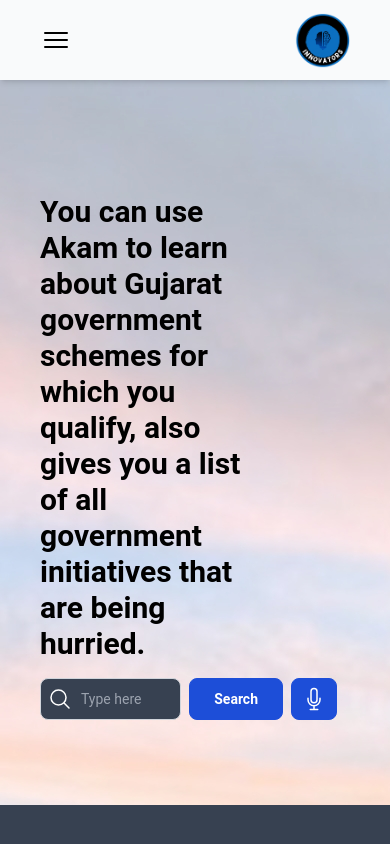
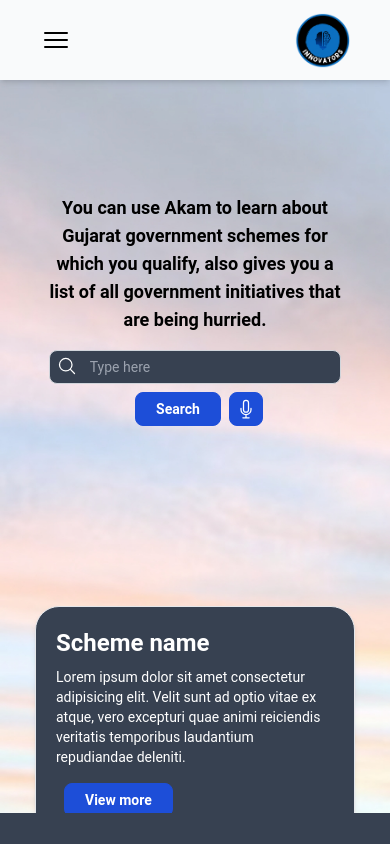
Before and after one commit to Nirmal314/test-db, a Next.js app: page / in a window 390 px wide. Built offline with nearby package versions, Linux system fonts and the light colour scheme.

Commit message:
index.js is responsive now

```diff
--- a/pages/_app.js
+++ b/pages/_app.js
@@ -24,7 +24,7 @@
   //     {
   //       pageLanguage: "en",
   //       includedLanguages: "en,gu,hi,ta,mr", // include this for selected languages
-  //       layout: google.translate.TranslateElement.InlineLayout.HORIZONTAL,
+  //       // layout: google.translate.TranslateElement.InlineLayout.HORIZONTAL,
   //       crossDomain:true
   //     },
   //     "google_translate_element"
@@ -176,7 +176,7 @@
                 )}
               </div>
             </div>
-            {/* <div id="google_translate_element"></div>    */}
+            {/* <div id="google_translate_element"></div> */}
           </div>
         </div>
 
--- a/pages/index.js
+++ b/pages/index.js
@@ -156,9 +156,9 @@
   );
 }
 
-function newHome() {
+function responsiveHome({ hideSidebar }) {
   function sleep(ms) {
-    return new Promise(resolve => setTimeout(resolve, ms));
+    return new Promise((resolve) => setTimeout(resolve, ms));
   }
   async function trans() {
     // let count = 0;
@@ -169,35 +169,35 @@
     while (true) {
       for (let i = 0; i < 3; i = (i + 1) % 3) {
         if (i == 0) {
-          await sleep(4000)
+          await sleep(4000);
           try {
             card3.style.opacity = 0;
             card1.style.opacity = 1;
           } catch (error) {
-            return
+            return;
           }
         } else if (i == 1) {
-          await sleep(4000)
+          await sleep(4000);
           try {
             card1.style.opacity = 0;
             card2.style.opacity = 1;
           } catch (error) {
-            return
+            return;
           }
         } else {
           // card2.style.transform = "translateX(100%)";
-          await sleep(4000)
+          await sleep(4000);
           try {
             card2.style.opacity = 0;
             card3.style.opacity = 1;
           } catch (error) {
-            return
+            return;
           }
         }
       }
     }
   }
-  trans()
+  // trans();
   function clearInput() {
     setTimeout(() => {
       document.getElementById("search").value = "";
@@ -225,28 +225,29 @@
     }
   }
   return (
-    <div className="w-full overflow-hidden h-screen fixed">
+    <div className="w-full overflow-x-hidden h-screen" onClick={hideSidebar}>
       <form
-        className="flex justify-between items-center ml-10 w-full mt-[23vh] mb-32 h-auto"
+        className="flex justify-between items-center pc:ml-10 w-full mt-[23vh] mb-32 h-auto nav:flex-col temp:flex-col mobile:flex-col"
         method="post"
         id="voice_form"
       >
-        <div className="flex flex-col">
-          <div className="w-3/4">
-            <p className="nav:text-lg text-3xl mb-4 font-semibold text-left w-3/4">
+        <div className="flex flex-col nav:justify-center mobile:justify-center nav:w-full mobile:w-full">
+          <div className="w-3/4 nav:w-full mobile:w-full">
+            <p className="nav:text-lg mobile:text-lg text-3xl mb-4 font-semibold text-left nav:text-center mobile:text-center w-3/4 nav:w-full mobile:w-full nav:px-16 mobile:px-12">
               You can use Akam to learn about Gujarat government schemes for
               which you qualify, also gives you a list of all government
               initiatives that are being hurried.
             </p>
           </div>
-          <div className="flex items-center w-3/4">
+          <div className="nav:w-full mobile:w-full nav:flex mobile:flex nav:justify-center mobile:justify-center nav:items-center mobile:items-center">
+            <div className="flex mobile:flex-col items-center w-3/4 relative overflow-auto">
               <svg
                 xmlns="http://www.w3.org/2000/svg"
                 fill="none"
                 viewBox="0 0 24 24"
                 strokeWidth="1.5"
                 stroke="currentColor"
-              className="w-6 h-6 ml-2 text-white absolute"
+                className="mobile:w-5 mobile:h-5 mobile:left-0 w-6 h-6 ml-2 mobile:mt-1.5 text-white absolute"
               >
                 <path
                   strokeLinecap="round"
@@ -257,21 +258,22 @@
               <input
                 type="text"
                 id="search"
-              className="bg-gray-700 border w-3/4 border-gray-300 text-sm rounded-lg focus:ring-blue-500 focus:border-blue-500 block pl-10 p-2.5 dark:bg-gray-700 dark:border-gray-600 dark:placeholder-gray-400 text-white"
+                className="bg-gray-700 mobile:mb-2 border w-3/4 mobile:w-full border-gray-300 text-sm rounded-lg focus:ring-blue-500 focus:border-blue-500 block pl-10 mobile:pl-10 p-2.5 mobile:p-1.5 dark:bg-gray-700 dark:border-gray-600 dark:placeholder-gray-400 text-white"
                 placeholder="Type here"
                 required
                 name="search"
               />
+              <div className="flex">
                 <button
                   onClick={clearInput}
                   type="submit"
-              className="inline-flex transition-all items-center py-2.5 px-6 ml-2 text-sm font-semibold text-white bg-blue-700 rounded-lg border border-blue-700 hover:bg-blue-800 focus:ring-4 focus:outline-none focus:ring-blue-300 dark:bg-blue-600 dark:hover:bg-blue-700 dark:focus:ring-blue-800"
+                  className="inline-flex transition-all items-center py-2.5 px-6 mobile:py-1.5 mobile:px-5 ml-2 text-sm font-semibold text-white bg-blue-700 rounded-lg border border-blue-700 hover:bg-blue-800 focus:ring-4 focus:outline-none focus:ring-blue-300 dark:bg-blue-600 dark:hover:bg-blue-700 dark:focus:ring-blue-800"
                 >
                   Search
                 </button>
                 <button
                   onClick={startDictation}
-              className="inline-flex transition-all items-center px-2.5 py-2 ml-2 text-sm font-semibold text-white bg-blue-700 rounded-lg border border-blue-700 hover:bg-blue-800 focus:ring-4 focus:outline-none focus:ring-blue-300 dark:bg-blue-600 dark:hover:bg-blue-700 dark:focus:ring-blue-800"
+                  className="inline-flex transition-all items-center px-2.5 py-2 mobile:py-1 mobile:px-1.5 ml-2 text-sm font-semibold text-white bg-blue-700 rounded-lg border border-blue-700 hover:bg-blue-800 focus:ring-4 focus:outline-none focus:ring-blue-300 dark:bg-blue-600 dark:hover:bg-blue-700 dark:focus:ring-blue-800"
                 >
                   <svg
                     xmlns="http://www.w3.org/2000/svg"
@@ -279,7 +281,7 @@
                     viewBox="0 0 24 24"
                     strokeWidth="1.5"
                     stroke="currentColor"
-                className="w-6 h-6"
+                    className="w-6 h-6 mobile:w-5 mobile:h-5"
                   >
                     <path
                       strokeLinecap="round"
@@ -289,63 +291,36 @@
                   </svg>
                 </button>
               </div>
-          <div className="mt-6">
+            </div>
+          </div>
+          <div className="mt-6 nav:w-full mobile:w-full nav:flex mobile:flex nav:justify-center mobile:justify-center">
             <p
               id="listening"
-              className="text-3xl hidden font-medium text-blue-600"
+              className="text-3xl mobile:text-2xl hidden font-medium text-blue-600"
             >
               Listening...
             </p>
           </div>
         </div>
-        <div className="flex -ml-28 flex-col justify-center w-full p-5">
+        <div className="temp:ml-0 temp:mt-10 mobile:mt-20 flex h-96 items-center justify-center temp:items-center temp:justify-center overflow-auto pc:-ml-[25%] flex-col pc:justify-start w-full p-5">
+          <div className="flex h-48 items-center w-full temp:justify-start justify-center relative">
             <div
               id="card1"
-            className="absolute opacity-0 transition-all duration-[1000ms] max-w-md rounded-3xl border border-gray-200 shadow-md bg-gray-700"
+              className="absolute transition-all duration-[1000ms] max-w-md temp:max-w-sm nav:max-w-sm mobile:max-w-xs rounded-3xl border border-gray-200 shadow-md bg-gray-700"
             >
               <div className="p-5">
-              <div className="text-lg text-white font-semibold">
-                card 1 : Lorem ipsum dolor sit, amet consectetur adipisicing
-                elit. Perspiciatis, autem.
+                <div className="text-3xl mobile:text-2xl mb-2 text-white font-semibold">
+                  Scheme name
                 </div>
-              <div className="mt-4">
-                <a href="https://www.google.com">
-                  <div className="inline-flex transition-all items-center py-2.5 px-6 ml-2 text-sm font-semibold text-white bg-blue-700 rounded-lg border border-blue-700 hover:bg-blue-800 focus:ring-4 focus:outline-none focus:ring-blue-300 dark:bg-blue-600 dark:hover:bg-blue-700 dark:focus:ring-blue-800">
-                    View more
+                <div className="text-sm mb-4 text-white font-normal">
+                  Lorem ipsum dolor sit amet consectetur adipisicing elit. Velit
+                  sunt ad optio vitae ex atque, vero excepturi quae animi
+                  reiciendis veritatis temporibus laudantium repudiandae
+                  deleniti.
                 </div>
-                </a>
-              </div>
-            </div>
-          </div>
-          <div
-            id="card2"
-            className="absolute opacity-0 transition-all duration-[1000ms] max-w-md rounded-3xl border border-gray-200 shadow-md bg-gray-700"
-          >
-            <div className="p-5">
-              <div className="text-lg text-white font-semibold">
-                card 2 : Lorem ipsum dolor sit, amet consectetur adipisicing
-                elit
-              </div>
-              <div className="mt-4">
-                <a href="https://www.google.com">
-                  <div className="inline-flex transition-all items-center py-2.5 px-6 ml-2 text-sm font-semibold text-white bg-blue-700 rounded-lg border border-blue-700 hover:bg-blue-800 focus:ring-4 focus:outline-none focus:ring-blue-300 dark:bg-blue-600 dark:hover:bg-blue-700 dark:focus:ring-blue-800">
-                    View more
-                  </div>
-                </a>
-              </div>
-            </div>
-          </div>
-          <div
-            id="card3"
-            className="absolute opacity-0 transition-all duration-[1000ms] max-w-md rounded-3xl border border-gray-200 shadow-md bg-gray-700"
-          >
-            <div className="p-5">
-              <div className="text-lg text-white font-semibold">
-                card 3 : Lorem ipsum dolor sit
-              </div>
-              <div className="mt-4">
-                <a href="https://www.google.com">
-                  <div className="inline-flex transition-all items-center py-2.5 px-6 ml-2 text-sm font-semibold text-white bg-blue-700 rounded-lg border border-blue-700 hover:bg-blue-800 focus:ring-4 focus:outline-none focus:ring-blue-300 dark:bg-blue-600 dark:hover:bg-blue-700 dark:focus:ring-blue-800">
+                <div className="">
+                  <a href="{% url 'dynamic_scheme' scheme.id %}">
+                    <div className="inline-flex transition-all items-center py-2.5 px-6 mobile:py-1.5 mobile:px-5 ml-2 text-sm font-semibold text-white bg-blue-700 rounded-lg border border-blue-700 hover:bg-blue-800 focus:ring-4 focus:outline-none focus:ring-blue-300 dark:bg-blue-600 dark:hover:bg-blue-700 dark:focus:ring-blue-800">
                       View more
                     </div>
                   </a>
@@ -353,67 +328,110 @@
               </div>
             </div>
           </div>
+        </div>
       </form>
-      <div className="ml-12 mb-6">
-        <p className="text-3xl font-semibold text-gray-800">
+      <div className="ml-12 mb-6 mobile:text-center mobile:ml-0 nav:text-center nav:ml-0">
+        <p className="text-3xl nav:text-2xl mobile:text-xl font-semibold text-gray-800">
           Browse schemes by catagories:
         </p>
       </div>
-      <div className="ml-10 mb-24 mt-18 flex w-full justify-start space-x-16">
-        <div className="max-w-[15rem] rounded-3xl border border-gray-200 shadow-md bg-gray-700">
+      <div className="mobile:hidden ml-10 nav:ml-0 mobile:ml-0 mb-24 mt-18 flex w-full items-center justify-start nav:justify-center mobile:justify-center space-x-16">
+        <div className="flex items-center nav:flex-col mobile:flex-col nav:space-y-12 mobile:space-y-10 pc:space-x-16 ">
+          <div className="max-w-[15rem] max-h-sm rounded-3xl border border-gray-200 shadow-md bg-gray-700">
             <div className="p-5">
               <a href="schemes/agriculture/" name="agriculture">
-              <h5 className="mb-2 text-xl font-bold tracking-tight text-white">
+                <h5 className="mb-2 text-xl mobile:text-lg font-bold tracking-tight text-white">
                   Agriculture
                 </h5>
               </a>
-            <p className="mb-3 text-md font-normal text-gray-400">
+              <p className="mb-3 mobile:hidden text-md font-normal text-gray-400">
                 All the schemes related to Agricluture.
               </p>
             </div>
           </div>
-        <div className="max-w-[15rem] rounded-3xl border border-gray-200 shadow-md bg-gray-700">
+          <div className="max-w-[15rem] max-h-sm rounded-3xl border border-gray-200 shadow-md bg-gray-700">
             <div className="p-5">
               <a href="schemes/education/" name="education">
-              <h5 className="mb-2 text-xl font-bold tracking-tight text-white">
+                <h5 className="mb-2 text-xl mobile:text-lg font-bold tracking-tight text-white">
                   Education
                 </h5>
               </a>
-            <p className="mb-3 text-md font-normal text-gray-400">
+              <p className="mb-3 mobile:hidden text-md font-normal text-gray-400">
                 All the schemes related to Education.
               </p>
             </div>
           </div>
-        <div className="max-w-[15rem] rounded-3xl border border-gray-200 shadow-md bg-gray-700">
+        </div>
+        <div className="flex items-center nav:flex-col mobile:flex-col nav:space-y-12 mobile:space-y-10 pc:space-x-16">
+          <div className="max-w-[15rem] max-h-sm rounded-3xl border border-gray-200 shadow-md bg-gray-700">
             <div className="p-5">
               <a href="schemes/startup/" name="startup">
-              <h5 className="mb-2 text-xl font-semibold tracking-tight text-white">
+                <h5 className="mb-2 text-xl mobile:text-lg font-semibold tracking-tight text-white">
                   Startup
                 </h5>
               </a>
-            <p className="mb-3 text-md font-normal text-gray-400">
+              <p className="mb-3 mobile:hidden text-md font-normal text-gray-400">
                 All the schemes related to Startup.
               </p>
             </div>
           </div>
-        <div className="max-w-[15rem] rounded-3xl border border-gray-200 shadow-md bg-gray-700">
+          <div className="max-w-[15rem] max-h-sm rounded-3xl border border-gray-200 shadow-md bg-gray-700">
             <div className="p-5">
               <a href="schemes/other/" name="other">
-              <h5 className="mb-2 text-xl font-extrabold tracking-tight text-white">
+                <h5 className="mb-2 text-xl mobile:text-lg font-extrabold tracking-tight text-white">
                   Others
                 </h5>
               </a>
-            <p className="mb-3 text-md font-normal text-gray-400">
+              <p className="mb-3 mobile:hidden text-md font-normal text-gray-400">
                 All the schemes related to others.
               </p>
             </div>
           </div>
         </div>
-      <div className="w-full absolute bottom-0 bg-gray-700 py-1 px-0.5">
+      </div>
+      <div className="hidden mb-24 mt-18 mobile:flex flex-col space-y-4 w-full items-center justify-center">
+        <div className="rounded-2xl w-1/2 border border-gray-200 shadow-md bg-gray-700">
+          <div className="px-8 py-2">
+            <a href="schemes/agriculture/" name="agriculture">
+              <h5 className="mb-2 text-xl text-center mobile:text-lg font-bold tracking-tight text-white">
+              Agriculture
+              </h5>
+            </a>
+          </div>
+        </div>
+        <div className="rounded-2xl w-1/2 border border-gray-200 shadow-md bg-gray-700">
+          <div className="px-8 py-2">
+            <a href="schemes/education/" name="education">
+              <h5 className="mb-2 text-xl text-center mobile:text-lg font-bold tracking-tight text-white">
+              Education
+              </h5>
+            </a>
+          </div>
+        </div>
+        <div className="rounded-2xl w-1/2 border border-gray-200 shadow-md bg-gray-700">
+          <div className="px-8 py-2">
+            <a href="schemes/startup/" name="startup">
+              <h5 className="mb-2 text-xl text-center mobile:text-lg font-bold tracking-tight text-white">
+              Startup
+              </h5>
+            </a>
+          </div>
+        </div>
+        <div className="rounded-2xl w-1/2 border border-gray-200 shadow-md bg-gray-700">
+          <div className="px-8 py-2">
+            <a href="schemes/other/" name="other">
+              <h5 className="mb-2 text-xl text-center mobile:text-lg font-bold tracking-tight text-white">
+                Others
+              </h5>
+            </a>
+          </div>
+        </div>
+      </div>
+      <div className="w-full absolute bottom-0 bg-gray-700 py-1 px-0.5 mobile:py-0.5">
         <marquee
           behavior="scroll"
           scrollamount="9"
-          className="text-md font-medium text-white"
+          className="text-md font-medium text-white mobile:text-sm"
         >
           MYSY scheme is ending on date 00/00/0000.
         </marquee>
@@ -421,5 +439,5 @@
     </div>
   );
 }
-export default newHome;
 // export default Home2;
+export default responsiveHome;
--- a/pages/login.js
+++ b/pages/login.js
@@ -188,6 +188,7 @@
 }
 
 export default login1;
+
 export async function getServerSideProps({ req, res }) {
   const proto =
     req.headers["x-forwarded-proto"] || req.connection.encrypted
--- a/styles/globals.css
+++ b/styles/globals.css
@@ -15,8 +15,8 @@
   background: url("../public/finalbg.jpg");
   background-repeat: no-repeat;
   background-attachment: fixed;
+  background-size: cover
 }
-
 @layer base {
   html {
     @apply scroll-smooth m-0 p-0;
--- a/tailwind.config.js
+++ b/tailwind.config.js
@@ -10,7 +10,7 @@
       mobile: { min: "0px", max: "554px" },
       nav: { min: "555px", max: "1022px" },
       pc: { min: "1022px" },
-      temp: { min: "0px", max: "915px" },
+      temp: { min: "1022px", max: "1441px" },
     },
     bgGradientDeg: {
       75: "75deg",
```
Also changed, not shown: notes/absolute_scroll.txt (added). Lines whose indentation alone changed are shown as unchanged.
